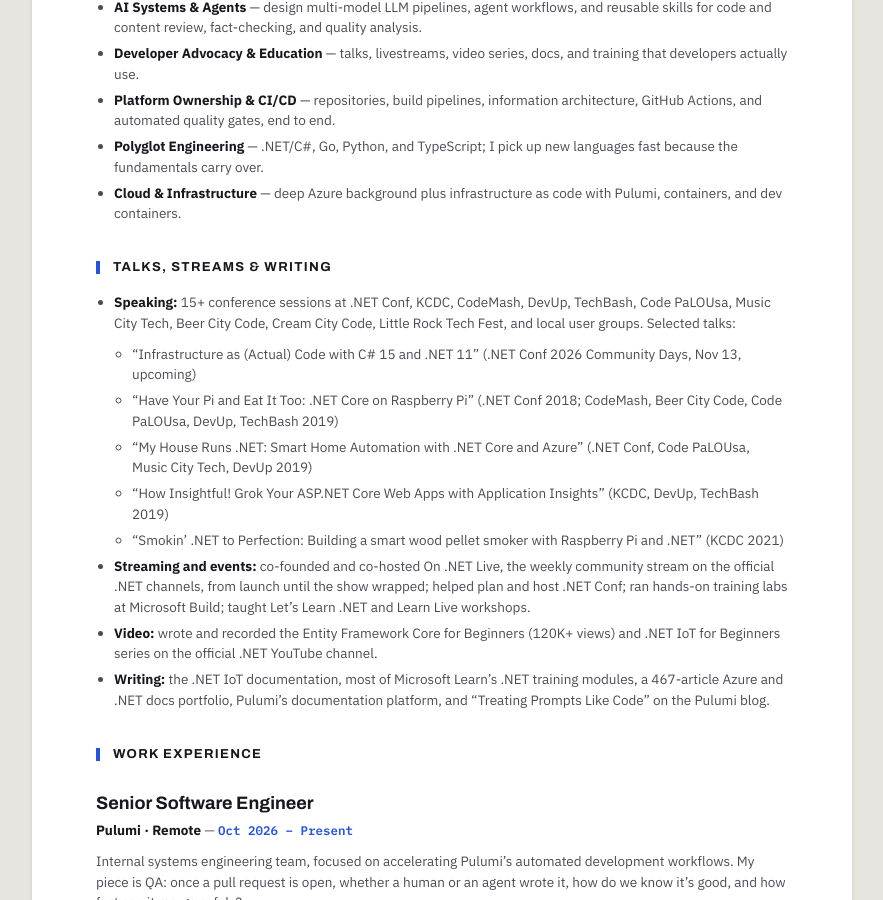
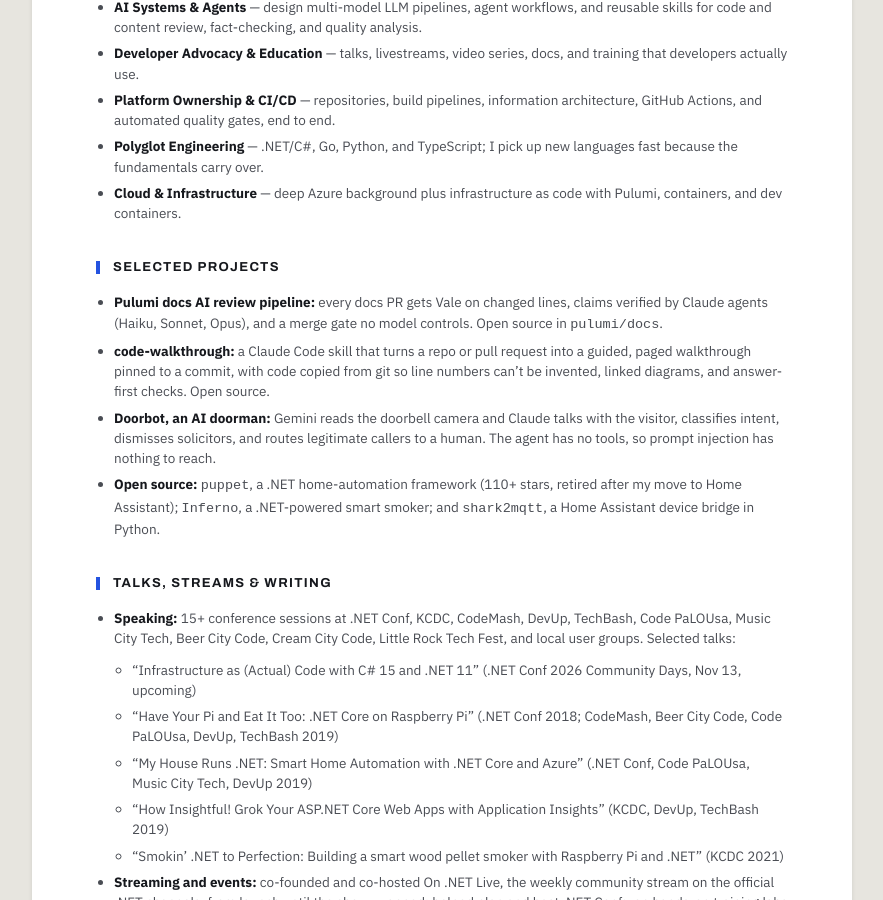
Before and after one commit to CamSoper/camsoper.github.io, a Jekyll site: the page built from resume.md, in a window 1280 px wide and 900 px high, scrolled down 549 px. Shown: the whole window, without its empty margins (198-1081 px from the left). Built offline with Jekyll 4.4.1, drawn with Linux system fonts in a browser that asks for light colours; some of the changed text lies outside the part shown.

Commit message:
Put Selected Projects right after Key Skills
Co-Authored-By: Claude Opus 5.5 <noreply@anthropic.com>
Claude-Session: https://claude.ai/code/session_01RR4MzrCx2BeXLdCejaawX7

```diff
--- a/resume.md
+++ b/resume.md
@@ -14,6 +14,13 @@ I build AI agent systems and teach developers to build them. I don't stay in one
 - **Platform Ownership & CI/CD** — repositories, build pipelines, information architecture, GitHub Actions, and automated quality gates, end to end.
 - **Polyglot Engineering** — .NET/C#, Go, Python, and TypeScript; I pick up new languages fast because the fundamentals carry over.
 - **Cloud & Infrastructure** — deep Azure background plus infrastructure as code with Pulumi, containers, and dev containers.
+
+## Selected Projects
+
+- **[Pulumi docs AI review pipeline](https://camsoper.github.io/projects/docs-pipeline/):** every docs PR gets Vale on changed lines, claims verified by Claude agents (Haiku, Sonnet, Opus), and a merge gate no model controls. Open source in `pulumi/docs`.
+- **[code-walkthrough](https://github.com/CamSoper/adhd-ops/tree/main/code-walkthrough):** a Claude Code skill that turns a repo or pull request into a guided, paged walkthrough pinned to a commit, with code copied from git so line numbers can't be invented, linked diagrams, and answer-first checks. Open source.
+- **[Doorbot, an AI doorman](https://camsoper.github.io/projects/doorbot/):** Gemini reads the doorbell camera and Claude talks with the visitor, classifies intent, dismisses solicitors, and routes legitimate callers to a human. The agent has no tools, so prompt injection has nothing to reach.
+- **Open source:** [`puppet`](https://github.com/CamSoper/puppet), a .NET home-automation framework (110+ stars, retired after my move to Home Assistant); [`Inferno`](https://github.com/CamSoper/Inferno), a .NET-powered smart smoker; and [`shark2mqtt`](https://github.com/CamSoper/shark2mqtt), a Home Assistant device bridge in Python.
 
 ## Talks, Streams & Writing
 
```
Also changed, not shown: other parts of resume.md (+0 -7 lines).
